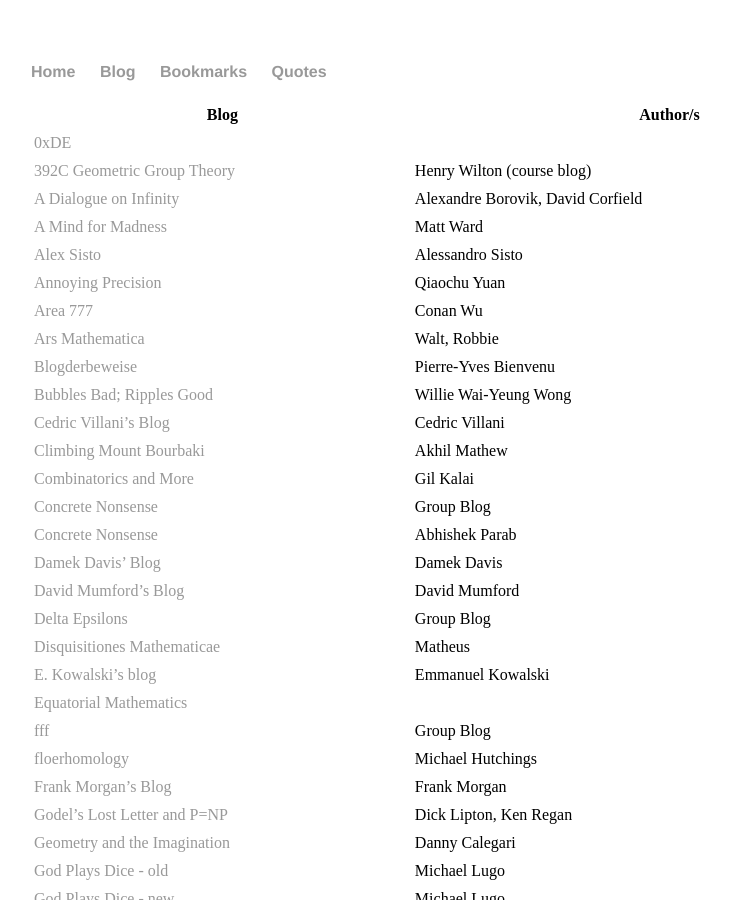
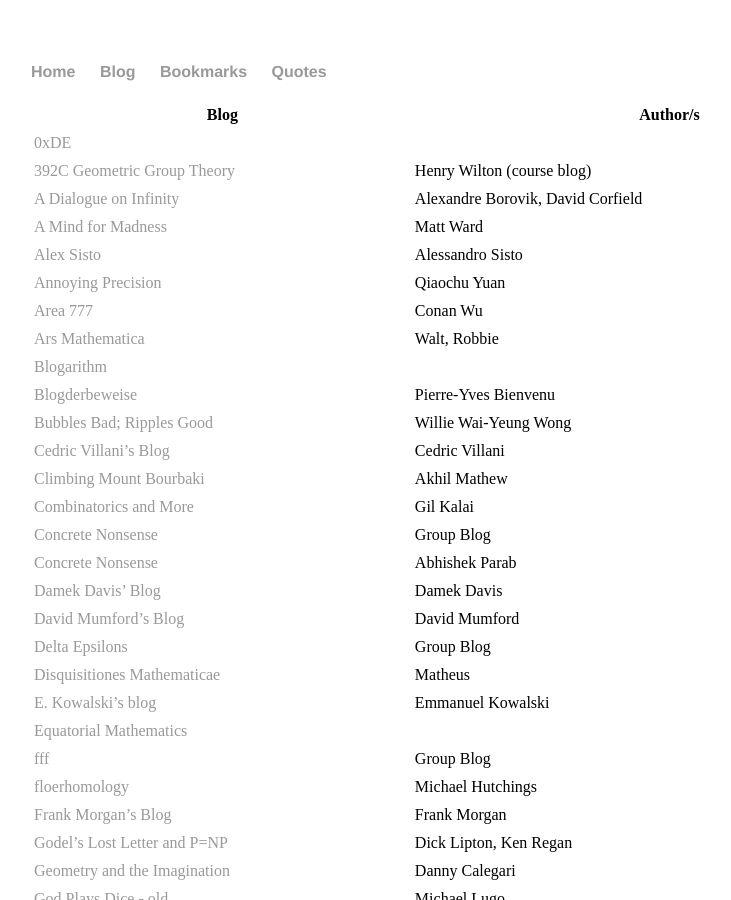
Before and after one commit to nirakarneo/nirakarneo.github.io, a Jekyll site: the page built from bookmarks/index.md, in a window 1280 px wide and 900 px high. Shown: the whole window, without its empty margins (161-892 px from the left). Built offline with Jekyll 4.4.1, drawn with Linux system fonts in a browser that asks for light colours.

Commit message:
Update index.md

```diff
--- a/bookmarks/index.md
+++ b/bookmarks/index.md
@@ -12,6 +12,7 @@ Blog | Author/s
 [Annoying Precision](https://qchu.wordpress.com/) | Qiaochu Yuan
 [Area 777](https://conan777.wordpress.com/) | Conan Wu
 [Ars Mathematica](http://www.arsmathematica.net/) | Walt, Robbie
+[Blogarithm](https://philtynan.wordpress.com/) |
 [Blogderbeweise](https://blogderbeweise.wordpress.com/)	| Pierre-Yves Bienvenu
 [Bubbles Bad; Ripples Good](https://williewong.wordpress.com/) | Willie Wai-Yeung Wong
 [Cedric Villani's Blog](http://cedricvillani.org/) | Cedric Villani
```
